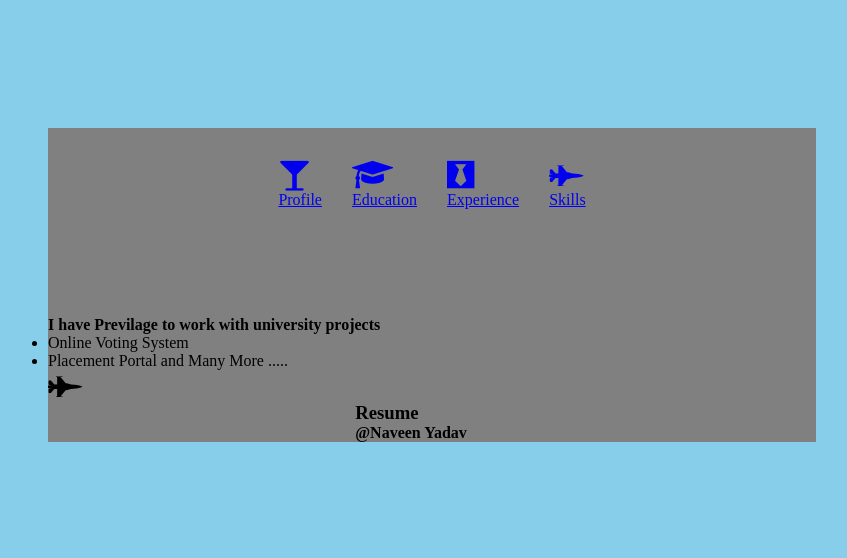
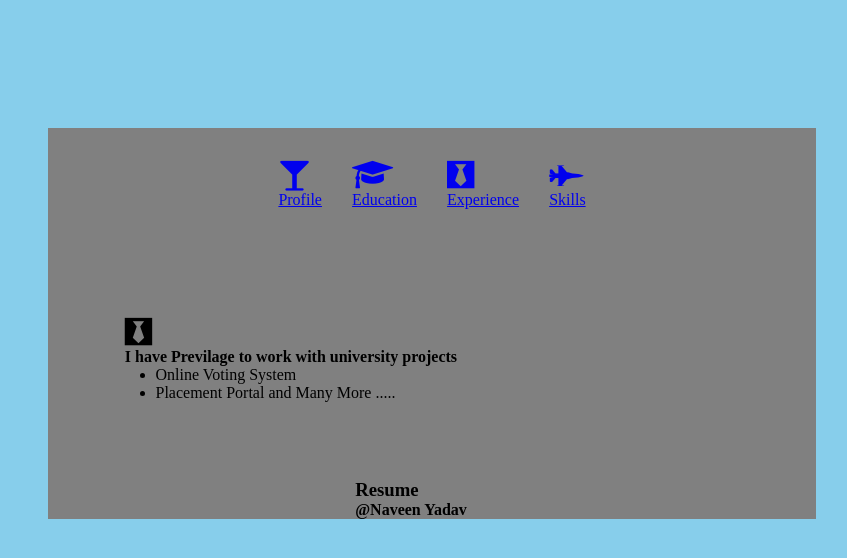
Before and after one commit to ny826/Naveenresume, a plain HTML site: page experience.html in a window 1280 px wide. Shown: the whole page, without its empty margins (208-1055 px from the left). Drawn offline with Linux system fonts and the light colour scheme.

Commit message:
experience bug

```diff
--- a/experience.css
+++ b/experience.css
@@ -34,3 +34,10 @@ main > footer{
 	padding-left: 40%;
 	padding-right: 40%;
 }
+
+.experience{
+	margin: 10%;
+}
+.experience ul{
+	margin-left: 5%;
+}
--- a/experience.html
+++ b/experience.html
@@ -26,14 +26,14 @@
 	<div>Skills</div></a>
 	</div>
 </header>
-<div>
+<div class="experience">
+    <i class="fa fa-black-tie fa-2x" aria-hidden="true"></i>
 	<h4>I have Previlage to work with university projects</h4>
 	<ul>
 		<li>Online Voting System</li>
 		<li>Placement Portal and Many More .....</li>
 	</ul>
 </div>
-<i class="fa fa-fighter-jet fa-2x" aria-hidden="true"></i>
 
 <footer>
 	<h3>Resume</h3>
```
